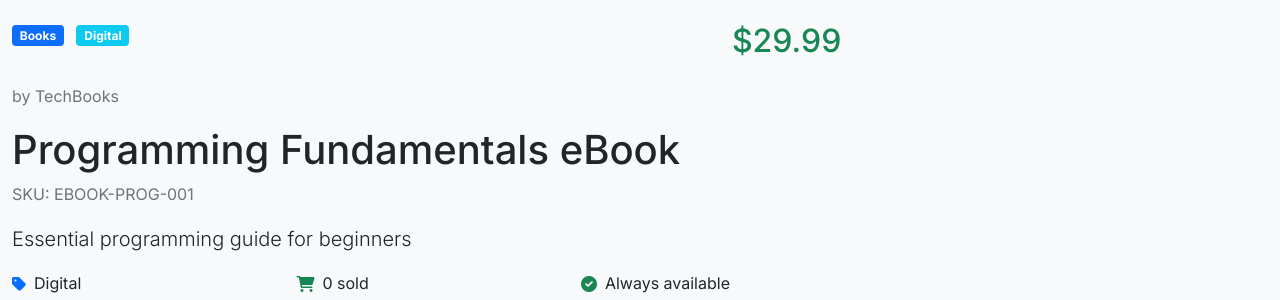
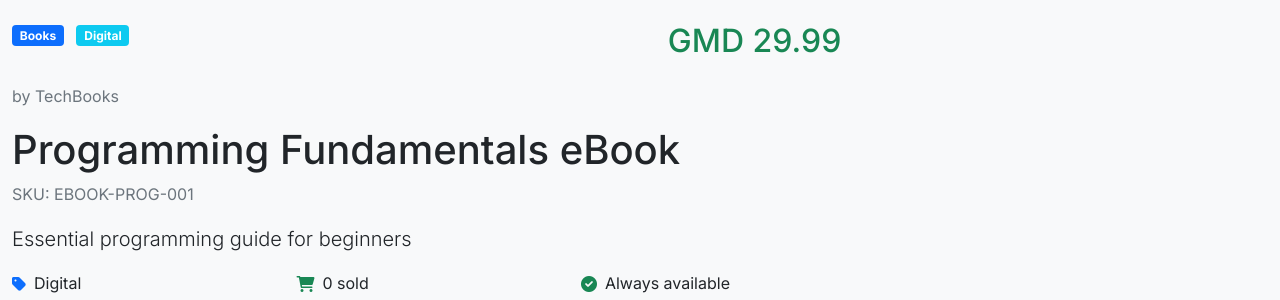
Before and after one commit to BuxinFutureAccademy/BuxinFutureAccademy, a Flask app: page /product/1 in a window 1280 px wide. Shown: the part 487-787 px from the top of the page. Run offline with Flask 3, Linux system fonts and the light colour scheme; data comes from the database, SQL or seed files in the repository; data that the repository does not hold is empty.

Commit message:
Update product_detail.html

```diff
--- a/templates/product_detail.html
+++ b/templates/product_detail.html
@@ -19,7 +19,7 @@
                         <span class="badge bg-danger">Featured</span>
                     {% endif %}
                 </div>
-                <h2 class="text-success">${{ "%.2f"|format(product.price) }}</h2>
+                <h2 class="text-success">GMD {{ "%.2f"|format(product.price) }}</h2>
             </div>
 
             {% if product.brand %}
```
